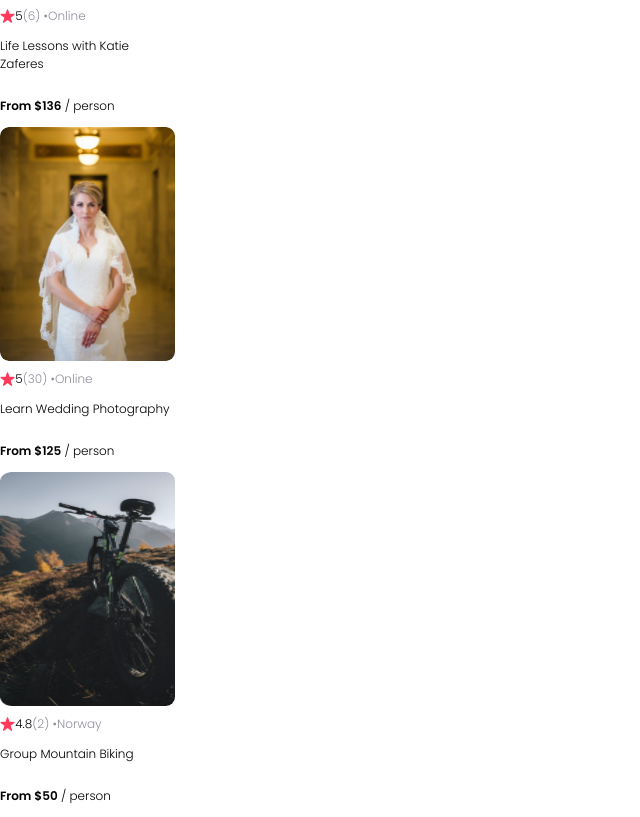
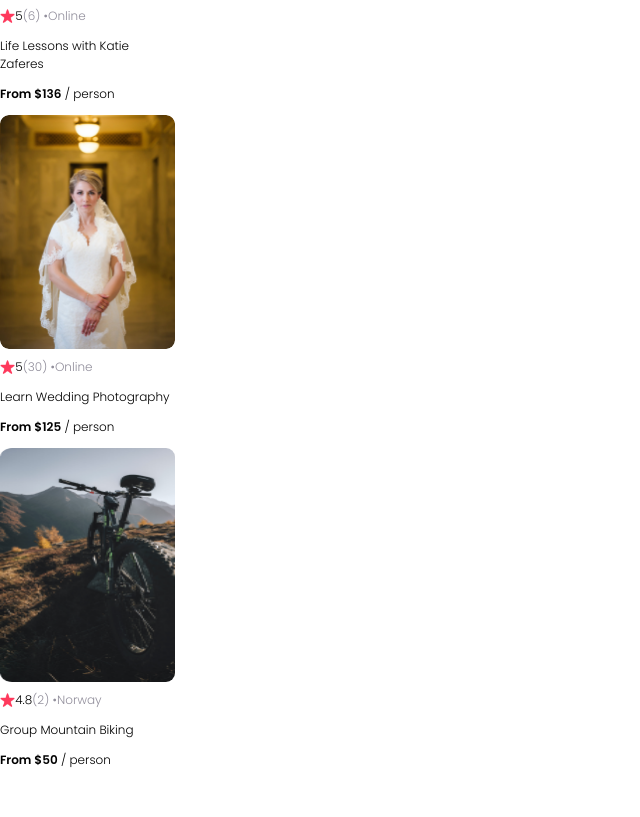
Before and after one commit to fernandakagami/react-projects, a JavaScript app in the folder airbnb-clone/: page / in a window 1280 px wide. Shown: the part 1060-1877 px from the top of the page, without its empty margins (0-640 px from the left). After the commit the page ends 1841 px from the top, so only its background shows below. Built offline with nearby package versions, Linux system fonts and the light colour scheme; the HTML template or start-up script is replaced by a standard one.

Commit message:
refactoring

```diff
--- a/airbnb-clone/src/components/Card/index.js
+++ b/airbnb-clone/src/components/Card/index.js
@@ -6,15 +6,15 @@ export default function Card(props) {
   return (
     <section>
       <div className='card'>
-        <img src={props.img} alt='Katie Zaferes' className='card-image' />
+        <img src={props.img} alt={props.id} className='card-image' />
         <div className='card-stats'>
           <img src={star} alt='star' className='card-star' />
           <span>{props.rating}</span>
           <span className='gray'>({props.reviewCount}) • </span>
           <span className='gray'>{props.country}</span>
         </div>
-        <p>{props.title}</p>
-        <p><span className='bold'>From ${props.price}</span> / person</p>
+        <p className='card-title'>{props.title}</p>
+        <p className='card-price'><span className='bold'>From ${props.price}</span> / person</p>
       </div>
 
     </section>
```
